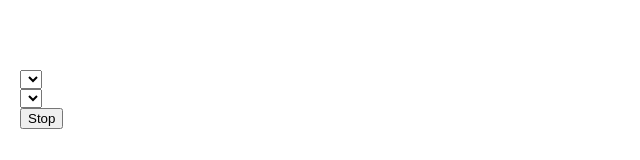
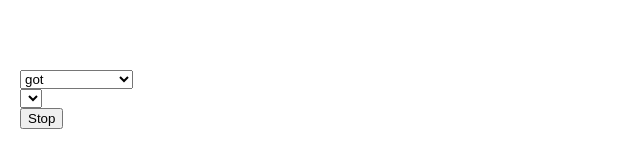
Before and after one commit to xulihang/react-vision-camera, a React (Create React App) app in the folder example/: page / in a window 1280 px wide. Shown: the part 510-670 px from the top of the page, without its empty margins (0-640 px from the left). Built offline with nearby package versions, Linux system fonts and the light colour scheme.

Commit message:
add resolution select

```diff
--- a/example/src/App.tsx
+++ b/example/src/App.tsx
@@ -1,17 +1,26 @@
 import React, { ChangeEvent } from 'react';
-import {VisionCamera} from 'react-vision-camera';
+import {Resolution, VisionCamera} from 'react-vision-camera';
 import "./App.css";
+
+const presetResolutions = [
+  {label:"ask 1920x1080", value:{width:1920,height:1080}},
+  {label:"ask 1280x720", value:{width:1280,height:720}},
+  {label:"ask 640x480", value:{width:640,height:480}}
+]
 
 function App() {
   const [isActive,setIsActive] = React.useState(true);
   const [cameras,setCameras] = React.useState([] as MediaDeviceInfo[]);
   const [selectedCameraLabel,setSelectedCameraLabel] = React.useState("");
   const [desiredCamera, setDesiredCamera] = React.useState("founder");
+  const [desiredResolution, setDesiredResolution] = React.useState({width:1280,height:720});
+  const [currentResolution, setCurrentResolution] = React.useState("");
   const resSel = React.useRef(null);
   const camSel = React.useRef(null);
   const onOpened = (cam:HTMLVideoElement,camLabel:string) => {
     console.log("opened");
     console.log(camLabel);
+    setCurrentResolution(cam.videoWidth+"x"+cam.videoHeight);
     setSelectedCameraLabel(camLabel);
   }
 
@@ -29,6 +38,12 @@ function App() {
     setSelectedCameraLabel(e.target.value);
   }
 
+  const onResolutionSelected = (e:any) => {
+    const width = e.target.value.split("x")[0];
+    const height = e.target.value.split("x")[1];
+    setDesiredResolution({width:width,height:height})
+  }
+
   return (
     <div className="container">
       <div className="barcode-scanner">
@@ -37,7 +52,7 @@ function App() {
             isActive={isActive}
             desiredCamera={desiredCamera}
             facingMode="environment"
-            desiredResolution={{width:1280,height:720}}
+            desiredResolution={desiredResolution}
             onOpened={onOpened}
             onClosed={onClosed}
             onDeviceListLoaded={onDeviceListLoaded}
@@ -46,7 +61,15 @@ function App() {
         </div>
         <div>
           <div>
-            <select ref={resSel}>
+            <select ref={resSel} value={currentResolution} onChange={(e) => onResolutionSelected(e)} >
+              <option value={currentResolution}>
+                {"got "+currentResolution}
+              </option>
+              {presetResolutions.map((res,idx) => (
+                <option key={idx} value={res.value.width+"x"+res.value.height}>
+                  {res.label}
+                </option>
+              ))}
             </select>
           </div>
           <div>
```
